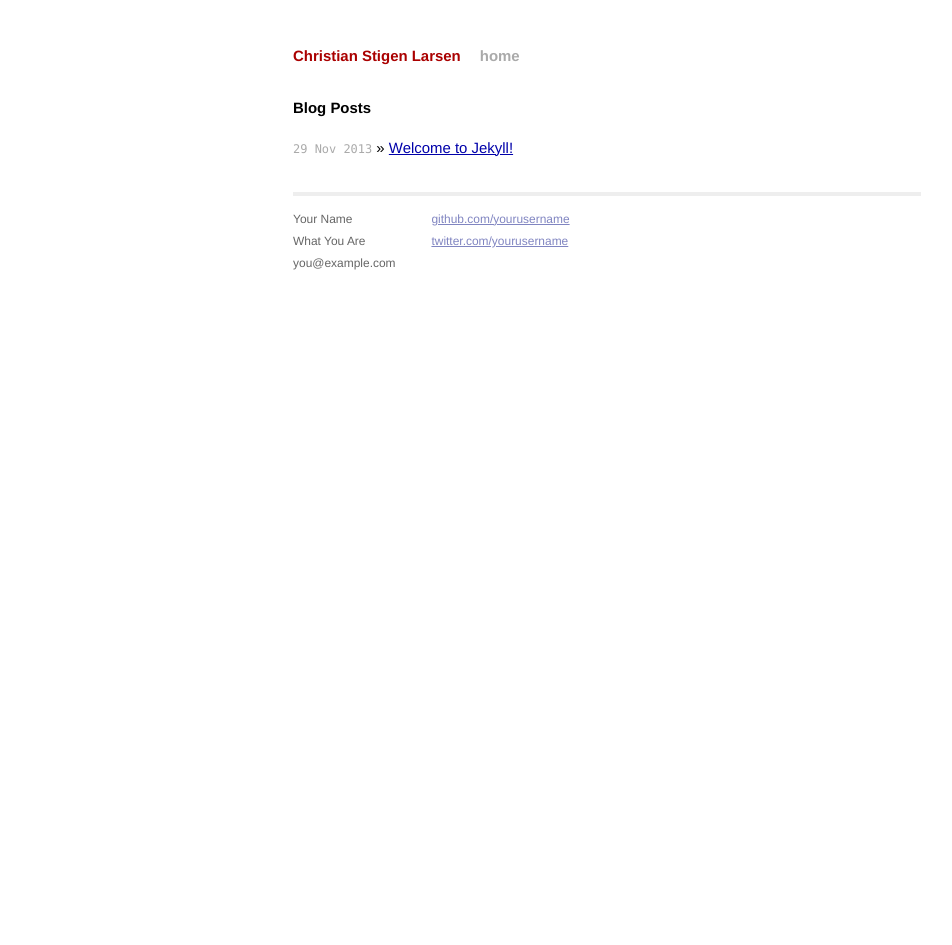
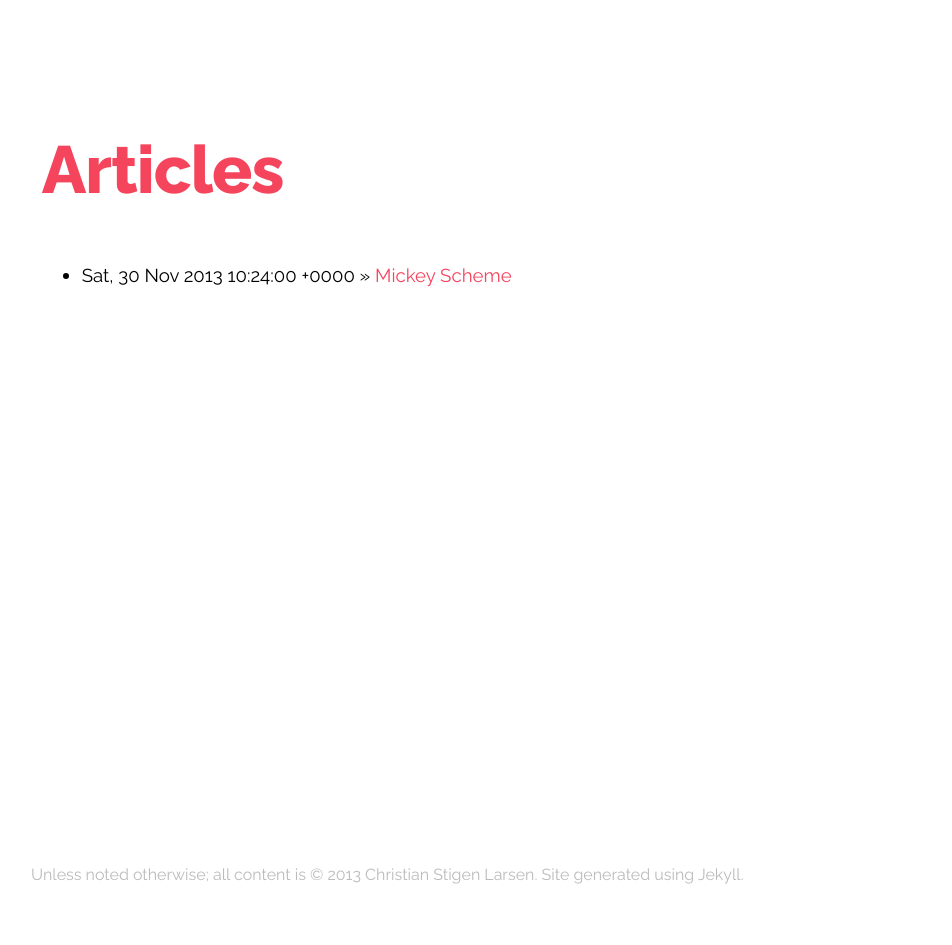
Before and after one commit to cslarsen/csl.name, a Jekyll site: the page built from index.html, in a window 1280 px wide. Shown: the whole page, without its empty margins (33-985 px from the left). Built offline with Jekyll 4.4.1, drawn with Linux system fonts in a browser that asks for light colours; Markdown is read by kramdown in place of the engine named in the settings; after the commit the page ends 900 px from its top, so only the background shows below that.

Commit message:
Updated layout

```diff
--- a/_config.yml
+++ b/_config.yml
@@ -1,3 +1,4 @@
 name: Christian Stigen Larsen
+author: Christian Stigen Larsen
 markdown: redcarpet
 pygments: true
--- a/_layouts/default.html
+++ b/_layouts/default.html
@@ -1,44 +1,25 @@
 <!DOCTYPE html>
 <html>
   <head>
-        <meta charset="utf-8">
-        <meta http-equiv="X-UA-Compatible" content="IE=edge,chrome=1">
-        <title>{{ page.title }}</title>
-        <meta name="viewport" content="width=device-width">
+    <title>{{ page.title }}</title>
+    <meta http-equiv="content-type" value="utf-8"/>
 
-        <!-- syntax highlighting CSS -->
-        <link rel="stylesheet" href="/css/syntax.css">
+    <link href="http://fonts.googleapis.com/css?family=Raleway:200,400,600,800,900"
+          rel="stylesheet"
+          type="text/css"/>
 
-        <!-- Custom CSS -->
-        <link rel="stylesheet" href="/css/main.css">
+    <link href="/css/main.css" media="all" rel="stylesheet" type="text/css" />
+    <link href="/css/syntax.css" media="all" rel="stylesheet" type="text/css" />
 
   </head>
   <body>
-
-        <div class="site">
-          <div class="header">
-            <h1 class="title"><a href="/">{{ site.name }}</a></h1>
-            <a class="extra" href="/">home</a>
-          </div>
-
+    <div id="main-content">
       {{ content }}
 
-          <div class="footer">
-            <div class="contact">
-              <p>
-                Your Name<br />
-                What You Are<br />
-                you@example.com
-              </p>
-            </div>
-            <div class="contact">
-              <p>
-                <a href="https://github.com/yourusername">github.com/yourusername</a><br />
-                <a href="https://twitter.com/yourusername">twitter.com/yourusername</a><br />
-              </p>
+      <div id="footer">
+        Unless noted otherwise; all content is &copy; 2013 Christian Stigen
+        Larsen. Site generated using <a href="http://jekyllrb.com">Jekyll</a>.
       </div>
     </div>
-        </div>
-
   </body>
 </html>
--- a/css/main.css
+++ b/css/main.css
@@ -1,160 +1,117 @@
-/*****************************************************************************/
-/*
-/* Common
-/*
-/*****************************************************************************/
-
-/* Global Reset */
-* {
-  margin: 0;
-  padding: 0;
+.grot {
+  /* The closest we can get to Grotesque */
+  font-family: 'Raleway', sans-serif;
 }
 
-html, body { height: 100%; }
-
 body {
-  background-color: #FFF;
-  font: 13.34px Helvetica, Arial, sans-serif;
-  font-size: small;
-  text-align: center;
+  background-color: white;
+  font-family: 'Raleway', sans-serif;
+  color: black;
+  margin: 0em;
+  padding: 0em;
 }
 
-h1, h2, h3, h4, h5, h6 {
-  font-size: 100%; }
-
-h1 { margin-bottom: 1em; }
-p { margin: 1em 0; }
-
-a         { color: #00a; }
-a:hover   { color: #000; }
-a:visited { color: #a0a; }
-
-/*****************************************************************************/
-/*
-/* Home
-/*
-/*****************************************************************************/
-.posts {
-  list-style-type: none;
-  margin-bottom: 2em;
+article {
+  padding: 4em;
+  font-size: 14pt;
 }
 
-.posts li {
-  line-height: 1.75em;
+.huge { font-size: 50pt; }
+.big { font-size: 30pt; }
+.mediumsize { font-size: 18pt; }
+.bolder { font-weight: bolder; }
+.bold { font-weight: bold; }
+.lighter { font-weight: lighter; }
+
+.pink { color: #f4455d; }
+.darkblue { color: #0e063e; }
+.black { color: #000000; }
+
+h1 {
+  letter-spacing: -1px;
+  font-size: 50pt;
+  font-weight: bolder;
+  color: #f4455d;
 }
 
-.posts span {
-  color: #aaa;
-  font-family: Monaco, "Courier New", monospace;
-  font-size: 80%;
+h2 {
+  letter-spacing: -1px;
+  font-size: 30pt;
+  font-weight: bold;
+  color: #0e063e;
 }
 
-/*****************************************************************************/
-/*
-/* Site
-/*
-/*****************************************************************************/
-
-.site {
-  font-size: 115%;
-  text-align: justify;
-  width: 42em;
-  margin: 3em auto 2em;
-  line-height: 1.5em;
-}
-
-.header a {
-  font-weight: bold;
+a {
+  color: #f4455d;
   text-decoration: none;
 }
 
-.title {
-  display: inline-block;
-  margin-bottom: 2em;
+a:hover {
 }
 
-.title a {
-  color: #a00;
+hr {
+  margin-top:2em;
+  margin-bottom:2em;
+  height: 1px;
+  border:none;
+  border-top: #666 1px solid;
 }
 
-.title a:hover {
-  color: #000;
+.article-container {
+  position: absolute;
+  width: 52em;
+  left: 50%;
+  margin-top: 2.5em;
+  margin-left: -26em;
+  padding: 0.5em;
 }
 
-.header a.extra {
-  color: #aaa;
-  margin-left: 1em;
+.article-header {
 }
 
-.header a.extra:hover {
-  color: #000;
+.article-body {
+  padding-left: 5em;
+  padding-right: 5em;
+  padding-top: 2.5em;
+  padding-bottom: 2.5em;
+
+  font-weight: 400;
+  text-align: justify;
 }
 
-.meta {
-  color: #aaa;
+.highlight {
+  margin-top: 3em;
+  margin-bottom: 3em;
+  background-color: #f8f8f8;
+  margin: 0pt;
+  padding-left: 42pt;
+  font-size: 12pt;
+  font-family: Monaco, monospace;
 }
 
-.footer {
-  font-size: 80%;
-  color: #666;
-  border-top: 4px solid #eee;
-  margin-top: 2em;
-  overflow: hidden;
+.post-body {
+  margin-top: 40pt;
 }
 
-.footer .contact {
-  float: left;
-  margin-right: 3em;
+#footer {
+  position: absolute;
+  bottom: 1em;
+  font-size: 8pt;
+  padding-left: 4em;
+  color: #bbb;
+  font-size: 12pt;
+}
+#footer a {
+  color: #bbb;
+}
+#footer a:hover {
+  color: #bbb;
 }
 
-.footer .contact a {
-  color: #8085C1;
+#footer a:visited {
+  color: #bbb;
 }
 
-.footer .rss {
-  margin-top: 1.1em;
-  margin-right: -.2em;
-  float: right;
+#main-content {
+  width: 960px;
 }
-
-.footer .rss img {
-  border: 0;
-}
-
-/*****************************************************************************/
-/*
-/* Posts
-/*
-/*****************************************************************************/
-
-/* standard */
-.post pre {
-  border: 1px solid #ddd;
-  background-color: #eef;
-  padding: 0 .4em;
-}
-
-.post ul, .post ol {
-  margin-left: 1.35em;
-}
-
-.post code {
-  border: 1px solid #ddd;
-  background-color: #eef;
-  padding: 0 .2em;
-}
-
-.post pre code {
-  border: none;
-}
-
-/* terminal */
-.post pre.terminal {
-  border: 1px solid #000;
-  background-color: #333;
-  color: #FFF;
-}
-
-.post pre.terminal code {
-  background-color: #333;
-}
--- a/index.html
+++ b/index.html
@@ -3,11 +3,11 @@ layout: default
 title: Christian Stigen Larsen
 ---
 
-<div id="home">
-  <h1>Blog Posts</h1>
+<article id="home">
+  <h1>Articles</h1>
   <ul class="posts">
     {% for post in site.posts %}
-      <li><span>{{ post.date | date_to_string }}</span> &raquo; <a href="{{ post.url }}">{{ post.title }}</a></li>
+      <li><span>{{ post.date | date_to_rfc822 }}</span> &raquo; <a href="{{ post.url }}">{{ post.title }}</a></li>
     {% endfor %}
   </ul>
-</div>
+</article>
```
Also changed, not shown: _layouts/post.html (+11 -5 lines), _posts/2013-11-29-mickey-scheme.markdown (added, +26 -0 lines), _posts/mickey-scheme.markdown (renamed from _posts/2013-11-29-welcome-to-jekyll.markdown). Lines whose indentation alone changed are shown as unchanged.
